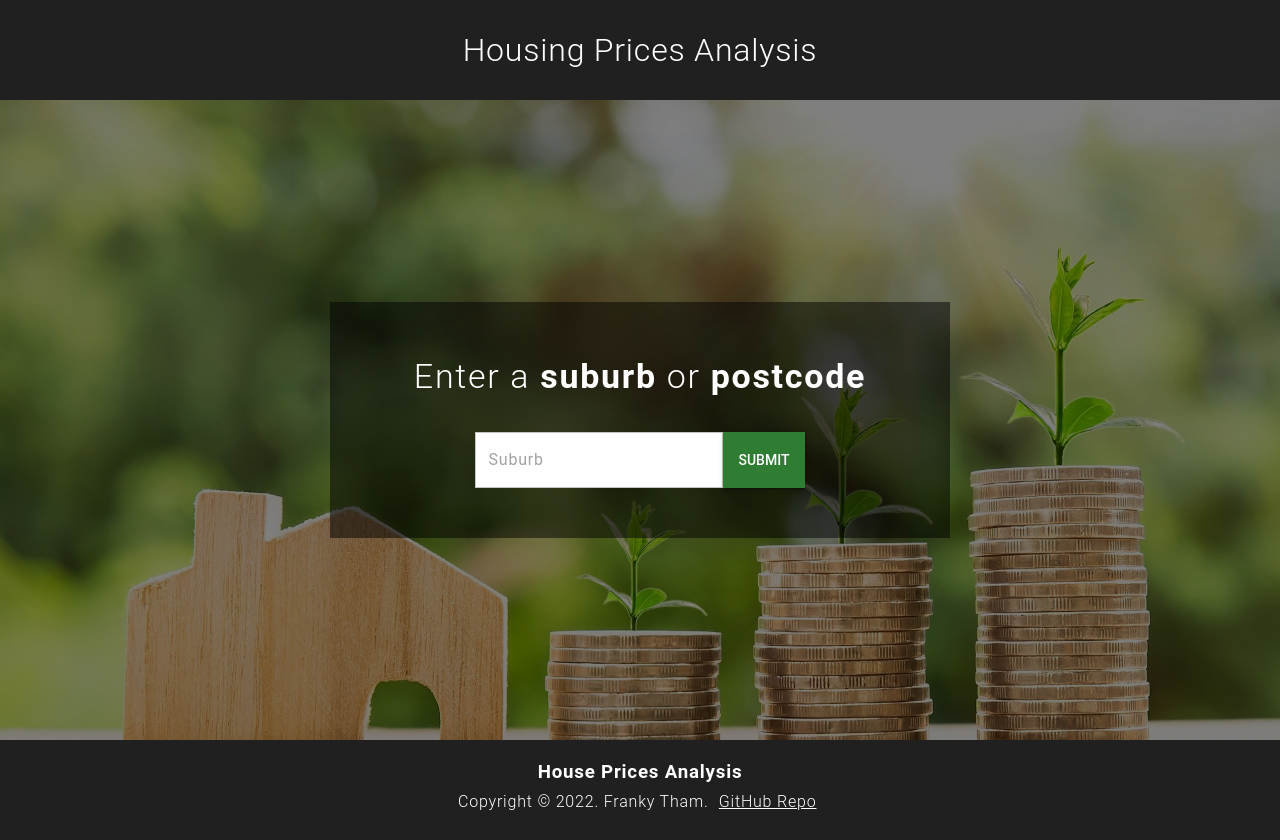
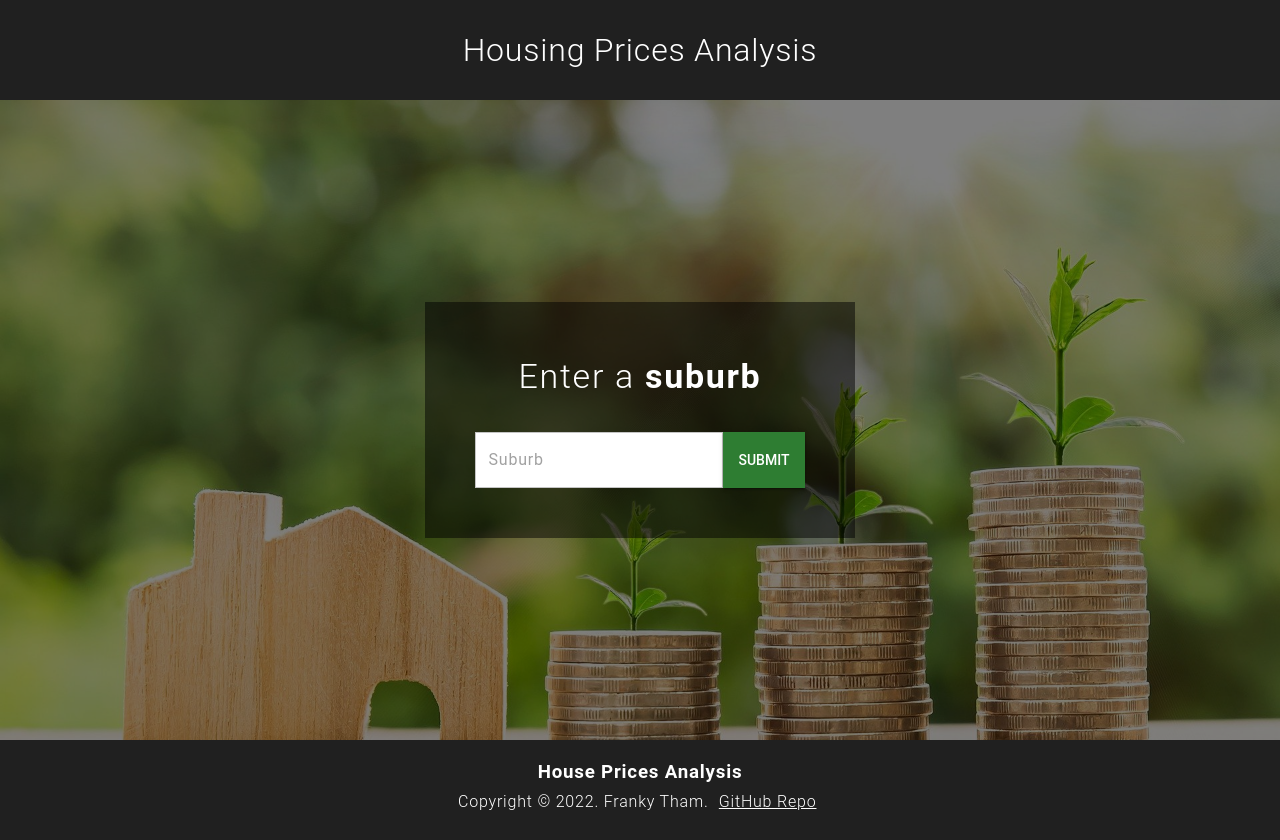
Before and after one commit to frankytham/housing-prices-analysis, a React (Create React App) app in the folder app/: page / in a window 1280 px wide. Built offline with nearby package versions, Linux system fonts and the light colour scheme.

Commit message:
Update text at Home and Result

```diff
--- a/app/src/views/Home.tsx
+++ b/app/src/views/Home.tsx
@@ -7,7 +7,7 @@ const Home = () => {
   return (
     <div className="bg-content-overlay">
       <Typography variant="h4" className="h4-style">
-        Enter a <strong>suburb</strong> or <strong>postcode</strong>
+        Enter a <strong>suburb</strong>
       </Typography>
       <TextInputForm />
     </div>
--- a/app/src/views/Result.js
+++ b/app/src/views/Result.js
@@ -13,7 +13,7 @@ const Result = () => {
     <div className="bg-content">
       <div className="search-bar">
         <Typography variant="body1" className="h4-style">
-          Enter a <strong>suburb</strong> or <strong>postcode</strong>
+          Enter a <strong>suburb</strong>
         </Typography>
         <TextInputForm />
       </div>
```
